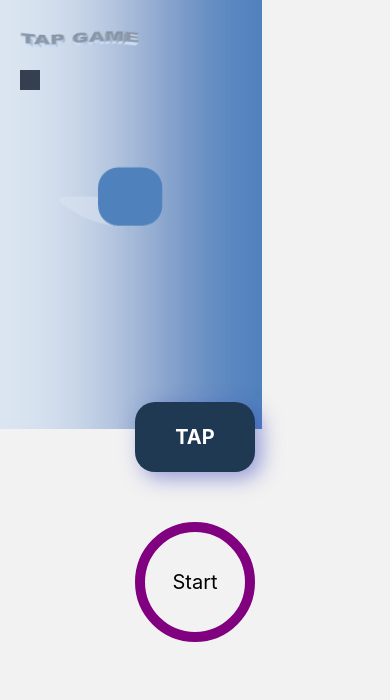
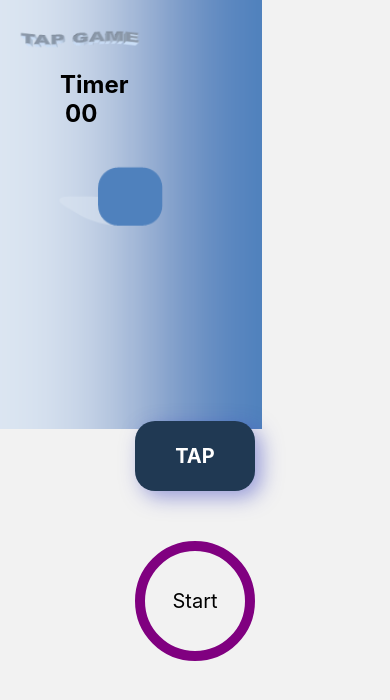
Before and after one commit to tituskings/tapApp, a React Native app: screen /Game in a window 390 px wide. Shown: the top 700 px of the page. Built offline with nearby package versions, Linux system fonts and the light colour scheme.

Commit message:
set deficulty in timer

```diff
--- a/src/screens/Game.js
+++ b/src/screens/Game.js
@@ -20,7 +20,10 @@ const Game = ({navigation,route}) => {
     const [isActive, setIsActive] = useState(false);
     const leftValue =  useState(new Animated.Value(0)) [0];
     const pass = useRef (0);
+    const nTime = useRef(6)
+    const [currentGameT, setCurrentGameT] = useState(0)
     const [Visible, setVisible] = useState(false);
+    const [diffTime, setDiffTime] = useState(0)
 
    //function that toogles the start button
    const toggle = ()=>{
@@ -48,18 +51,25 @@ const Game = ({navigation,route}) => {
         },2000)
     }
 
-   useEffect( () => {
-       if(isActive){
-       Animated.timing(leftValue,{
-           toValue:350,
-           duration:5000,
-           useNativeDriver:false
-        }).start(()=>{
-            // it can work only when the player has not reached the required target but time is up
-            if(pass.current < 10)
-                 modFunction()
-            })
+    const nTimer = () => {
+        setTimeout(() => {
+            //subtract from timer
+            nTime.current= nTime.current - 1;
+            //set current time display
+            setCurrentGameT(nTime.current)
+            //display time
+            console.log(nTime)
+            if(nTime.current > 0 ) nTimer()
+            if(nTime.current == 0)
+            modFunction()
+        }, 1000);
+    }
 
+    useEffect( () => {
+        if(isActive){
+           nTime.current = route.params?.difficultyTimeS
+
+       nTimer()
     }
 
     },[isActive])
@@ -88,7 +98,7 @@ const Game = ({navigation,route}) => {
         }
     }
 
-
+    const formatNumber= number => `0${number}`.slice(-2);
 
    return (
        <>
@@ -102,7 +112,7 @@ const Game = ({navigation,route}) => {
             <Title/>
                 <Portal>
                     <Modal visible={Visible} onDismiss={modFunction} contentContainerStyle={styles.containerStyle}>
-                        {pass.current == 10 ? <Text >Good Job!</Text> :<Text >Time UP!</Text>}
+                        {pass.current == 10 ? <Text style={styles.timerTextStyle2} >Good Job!</Text> :<Text style={styles.timerTextStyle2} >Time UP!</Text>}
                     </Modal>
                 </Portal>
 
@@ -111,16 +121,10 @@ const Game = ({navigation,route}) => {
             <Text style={styles.text}>{pass.current} {pass.current <= 1 ?"tap" : "taps"}</Text>
             :<Text></Text> }
             </View>
-            <Animated.View
-            style={[
-                {
-                    width:20,
-                    height:20,
-                    marginLeft:leftValue,
-                    backgroundColor:'#353f4f'
-                }
-            ]}
-            />
+            <View style={styles.timerStyle}>
+            <Text style={styles.timerTextStyle1}>Timer</Text>
+            <Text style={styles.timerTextStyle}>{formatNumber(currentGameT)}</Text>
+            </View>
             <View style={styles.gamecenter}>
             <Text style={styles.num}>{isActive ? number : ''}</Text>
             <Tapbutton style={styles.button} onPress={count}/>
@@ -183,13 +187,32 @@ const styles = StyleSheet.create({
 
     },
     text:{
-        fontSize:17,
-        fontWeight:'bold'
+        fontSize:20,
+        fontWeight:'bold',
+        marginLeft:180
     },
     containerStyle:{
         backgroundColor:'white',
         padding:30,
-        marginHorizontal:30,
+        marginHorizontal:20,
         borderRadius:10
-    }
+    },
+    timerStyle:{
+        marginLeft:30
+
+    },
+    timerTextStyle1:{
+        fontSize:24,
+        fontWeight:'bold',
+        marginHorizontal:10
+    },
+    timerTextStyle2:{
+        fontSize:24,
+        fontWeight:'bold',
+    },
+    timerTextStyle:{
+        fontSize:24,
+        fontWeight:'bold',
+        marginHorizontal:15
+    },
 })
--- a/src/screens/Result.js
+++ b/src/screens/Result.js
@@ -1,5 +1,6 @@
 import React,{useState,useEffect,useRef} from 'react'
-import { StyleSheet, Text, View,ImageBackground ,Animated, StatusBar} from 'react-native'
+import { StyleSheet, Text, View, StatusBar} from 'react-native'
+import {  Modal, Portal } from 'react-native-paper';
 import ResultBox from '../Components/resultBtn';
 import BackgroundVid from '../Components/backgroundVid';
 import Progess from '../Components/progess';
@@ -12,12 +13,13 @@ const Result = ({route, navigation}) => {
     const [Trial , setTrail] = useState(0);
     const life = useRef(10)
     const step = useRef(0);
+    var difficultyTime = useRef(10);
     const nTime = useRef(250)
     const [lifeNow , setNow] = useState(10)
     const [status,setStatus] = useState(true)
     const [currentTime, setCurrentTime] = useState(0)
     const [stepNow, setStepNow] = useState(0);
-    const [difficultynum, setDefficultynum] = useState(10)
+    const [Visible, setVisible] = useState(false);
 
 
    useEffect(()=>{
@@ -38,6 +40,15 @@ const Result = ({route, navigation}) => {
 
    })
 
+    //function that shows the modal
+    const showModal = () => {
+        setVisible(true)
+    }
+    //function that hide the modal
+    const hideModal = () => {
+        setVisible(false)
+    }
+
 
    // level function
    const nlevel = () =>{
@@ -45,13 +56,16 @@ const Result = ({route, navigation}) => {
     step.current = 0
     setStatus(false)
    }
-
-   // step function
+    // step function
    const nstep = () => {
     step.current = step.current + 1
     setStepNow(step.current)
     setStatus(false)
    }
+
+
+
+
 
    //life timer function
    const nTimer = () => {
@@ -95,18 +109,62 @@ const Result = ({route, navigation}) => {
         //life.current = life.current - 1
 
     if(life.current > 0){
-        navigation.navigate('Game')
+
+        navigation.navigate({
+            name:'Game',
+            //passing pass.current as a param to the next screen
+
+            params:{difficultyTimeS:difficultyTime.current},
+            merge: true,
+        })
         if(life.current > 0){
             life.current = life.current - 1
             setStatus(true)
             setNow(life.current)
-        }
     }else{
         console.log("bobbysua")
     }
 
+    }
+}
 
-    }
+    const contNextFunc = () => {
+        //COntinue, another step
+        if(route.params?.passd == 10){
+            if(route.params?.passd == 10) difficultyTime.current = difficultyTime.current - 1
+            navigation.navigate({
+                name:'Game',
+                //passing pass.current as a param to the next screen
+                params:{difficultyTimeS:difficultyTime.current},
+                merge: true,
+            })
+            if(life.current > 0){
+                life.current = life.current - 1
+                setStatus(true)
+                setNow(life.current)
+
+            }
+            }else{
+                console.log("bobbysua")
+            }
+            //Nexy level
+            if(step.current  == 10){
+                if( level == 2){
+                    selections()
+                }
+                else if( level == 3){
+                    selections()
+                }
+                else if( level == 4){
+                    selections()
+                }
+                else if( level == 5){
+                    selections()
+                }
+            }
+
+       }
+
 
     return (
         <>
@@ -114,33 +172,32 @@ const Result = ({route, navigation}) => {
             <BackgroundVid/>
         <View style={styles.container}>
         <StatusBar backgroundColor='#2b6d94'/>
+                <Portal>
+                    <Modal visible={Visible} onDismiss={hideModal} contentContainerStyle={styles.containerStyle}>
+                     <Text > INSTRUCTIONS</Text>
+                    </Modal>
+                </Portal>
                  <View style={styles.top}>
                     <Text style={styles.text}>Level {level}</Text>
 
-                    <View style={{flex:1,flexDirection:'row',marginLeft:20,alignItems:'center'}}>
+                    <View style={{flex:1,flexDirection:'row',marginLeft:30,alignItems:'center'}}>
                         <Progess step={stepNow/10} Rstep={stepNow}/>
                     </View>
                    <View style={{flexDirection:'row',alignItems:'center', width:100}}>
                         <LifeStatus life={lifeNow}/>
                    </View>
                    <View style={{flexDirection:'row',alignItems:'center'}}>
-                        {status ? <Text style={{color:'white',fontSize:14}}>{currentTime}</Text> : <Text></Text>}
+                         {currentTime > 0 ?<Text style={{color:'white',fontSize:14}}>{currentTime}</Text>: <Text></Text>}
                    </View>
                  </View>
 
                  <View style={styles.center}>
-                  { route.params?.passd? <Text style={{
-                        fontFamily: 'menlo',
-                        fontSize: 20,
-                        fontWeight:'900',
-                        marginBottom:8,
-                        color:'white'
-                    }} >
+                  { route.params?.passd?  <Text style={styles.tapStyle}>
                         {route.params?.passd}/10
-                    </Text>:<Text></Text>}
+                    </Text>:<Text style={styles.tapStyle}>0 tap</Text>}
 
                          {//when step is == 10 then the player is due for special level or next level
-                        step.current == 10 ?
+                        stepNow == 10 ?
                     <Text style={{fontSize:20,marginTop:30,marginBottom:60 ,color:"white"}} >
                         Congratulation! level completed
                     </Text>
@@ -148,20 +205,20 @@ const Result = ({route, navigation}) => {
 
                     {route.params?.passd == 10 ?
                     //if the pass if equal to 10 the continue to the next step but still in the same level
-                        <ResultBox  text={ 'Continue'}/>:
+                        <ResultBox  text={ 'Continue'} onPress={contNextFunc}/>:
+                        //if the step which controls the progress bar is equal to 10 then next load next levl
+                        step.current  == 10 ? <ResultBox  text={ 'Next Level'} onPress={contNextFunc}/>:
                         <Text></Text>
                     }
 
-                    <ResultBox  text={route.params?.passd >= 2 || route.params?.passd < 10? 'Play again' :
-                                        //if the step which controls the progress bar is equal to 10 then next load next levl
-                                        step.current  == 10 ? 'Next Level': 'play'}
+                    <ResultBox  text={route.params?.passd >= 2 || route.params?.passd < 10? 'Play again' : 'play'}
                                         onPress={selections}
                     />
 
-                        <ResultBox  text='Instruction'/>
+                    <ResultBox  text='Instruction' onPress={showModal}/>
 
 
-                        <ResultBox  text='Quit'/>
+                    <ResultBox  text='Quit'/>
 
                  </View>
         </View>
@@ -194,4 +251,17 @@ const styles = StyleSheet.create({
         flexDirection:'row',
         justifyContent:'space-around'
     },
+    containerStyle:{
+        backgroundColor:'white',
+        padding:30,
+        marginHorizontal:15,
+        borderRadius:10
+    },
+    tapStyle:{
+        fontFamily: 'menlo',
+        fontSize: 20,
+        fontWeight:'900',
+        marginBottom:8,
+        color:'white'
+    }
 })
```
